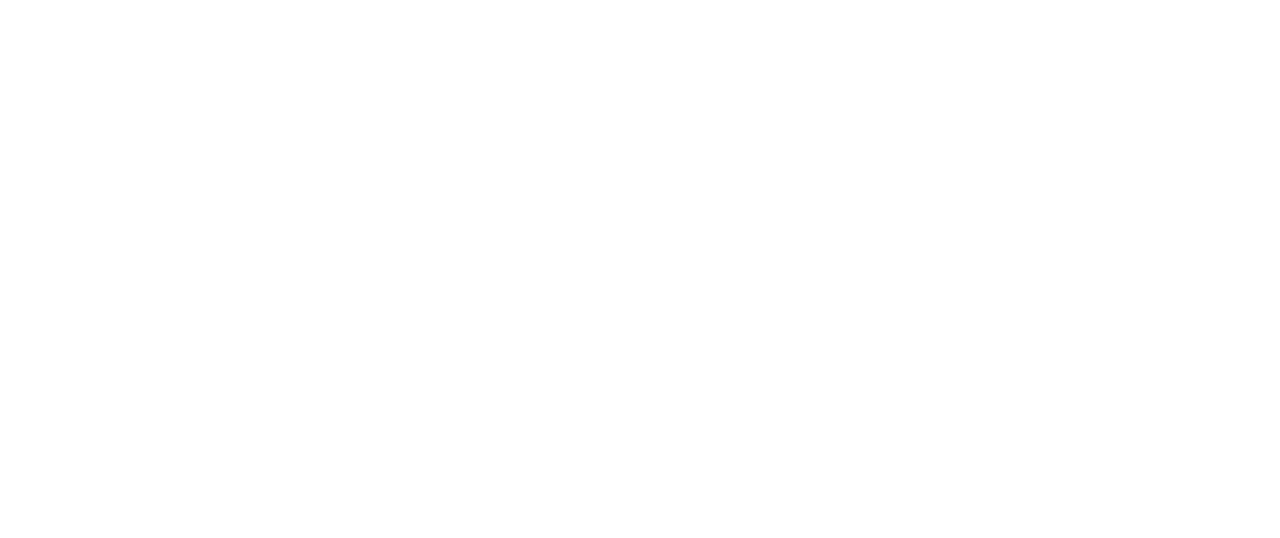
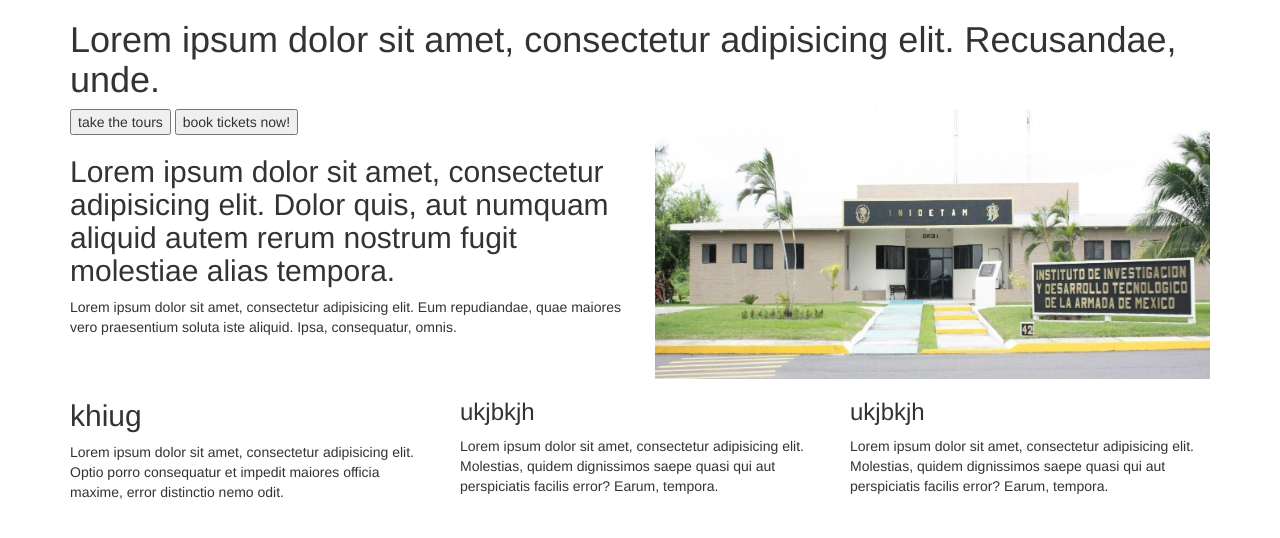
Before and after one commit to AndresVS18/projectOne, a website: page index.html in a window 1280 px wide. Drawn offline with Linux system fonts and the light colour scheme.

Commit message:
estilos en index

```diff
--- a/index.html
+++ b/index.html
@@ -2,9 +2,45 @@
 <html>
   <head>
     <meta charset="utf-8">
-    <title></title>
+    <title>bootstrap</title>
+    <link rel="stylesheet" href="bower_components/bootstrap/dist/css/bootstrap.css">
   </head>
   <body>
+    <div class="container">
+      <div class="row">
+        <div class="col-md-12">
+          <h1>Lorem ipsum dolor sit amet, consectetur adipisicing elit. Recusandae, unde.</h1>
+        </div>
+      </div>
+      <div class="row">
+        <div class="col-md-6">
+          <button type="button" name="button">take the tours</button>
+          <button type="button" name="button">book tickets now!</button>
+          <h2>Lorem ipsum dolor sit amet, consectetur adipisicing elit. Dolor quis, aut numquam aliquid autem rerum nostrum fugit molestiae alias tempora.</h2>
+          <p>Lorem ipsum dolor sit amet, consectetur adipisicing elit. Eum repudiandae, quae maiores vero praesentium soluta iste aliquid. Ipsa, consequatur, omnis.</p>
+        </div>
+        <div class="col-md-6">
+          <img src="images/edificio.jpg" alt="a verdad" class="img-responsive">
+        </div>
+      </div>
+      <div class="row">
+        <div class="col-md-4">
+          <h2>khiug</h2>
+          <p>Lorem ipsum dolor sit amet, consectetur adipisicing elit. Optio porro consequatur et impedit maiores officia maxime, error distinctio nemo odit.</p>
+        </div>
+        <div class="col-md-4">
+          <h3>ukjbkjh</h3>
+          <p>Lorem ipsum dolor sit amet, consectetur adipisicing elit. Molestias, quidem dignissimos saepe quasi qui aut perspiciatis facilis error? Earum, tempora.</p>
+        </div>
+        <div class="col-md-4">
+          <h3>ukjbkjh</h3>
+          <p>Lorem ipsum dolor sit amet, consectetur adipisicing elit. Molestias, quidem dignissimos saepe quasi qui aut perspiciatis facilis error? Earum, tempora.</p>
+        </div>
+      </div>
+  </div>
+    <script type="bower_components/bootstrap/dist/js/bootstrap.js"></script>
+    <script src="bower_components/jquery/dist/jquery.js">
 
+    </script>
   </body>
 </html>
```
Also changed, not shown: images/edificio.jpg (added).
